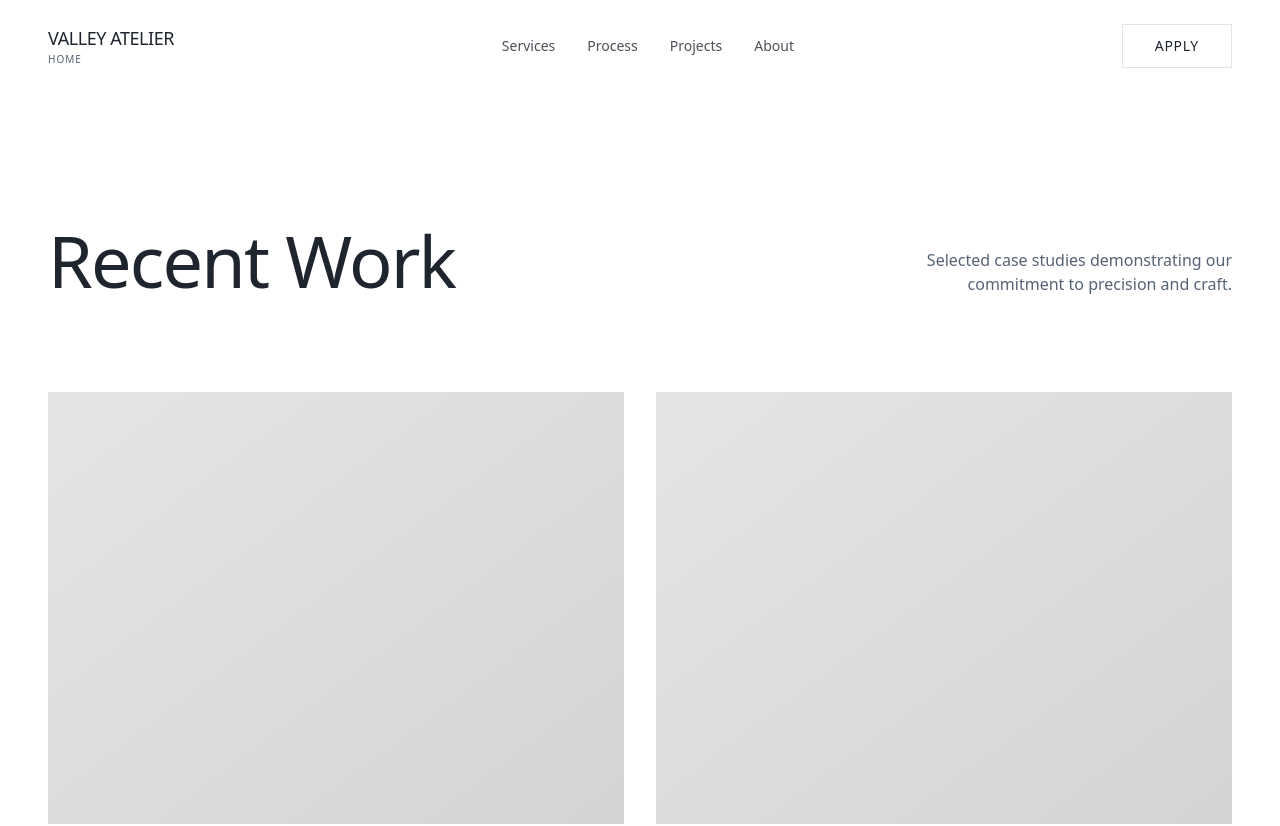
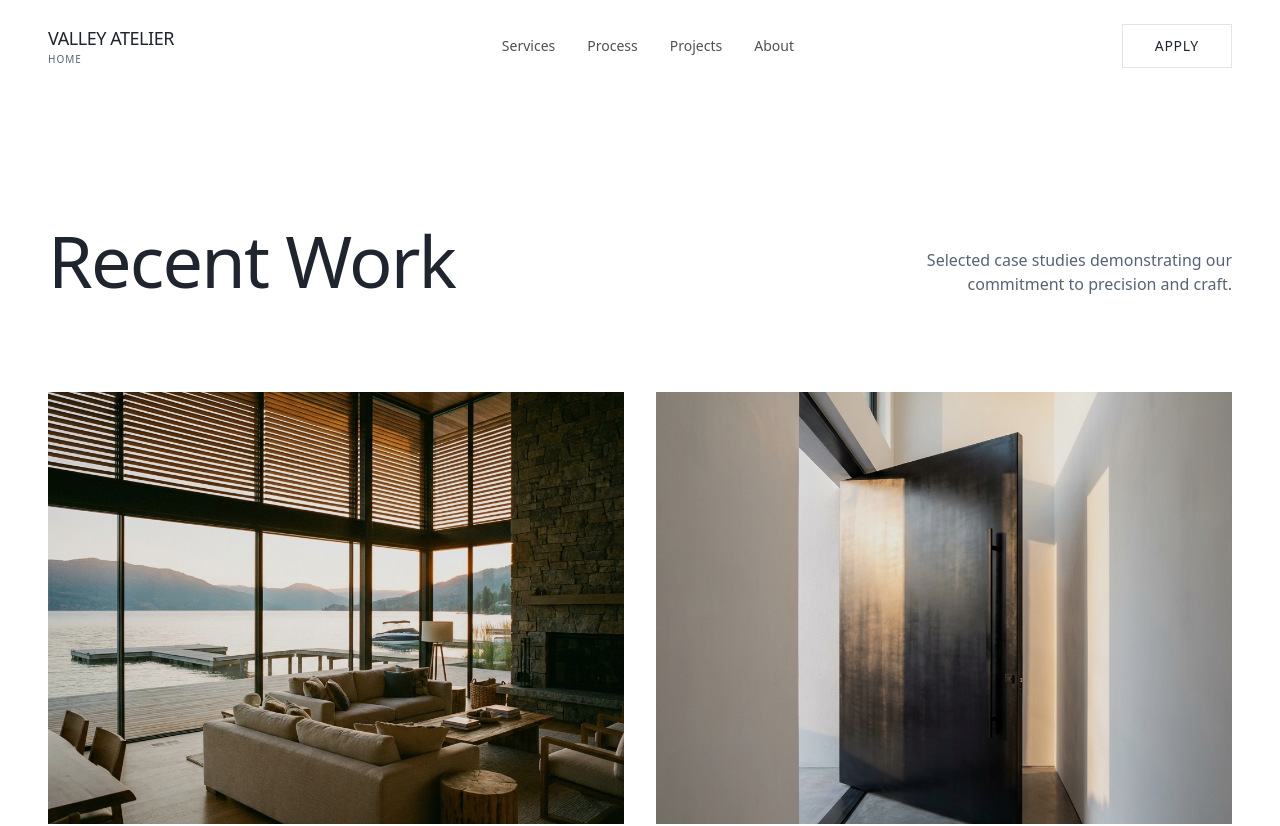
Before and after one commit to Omitted/valley-atelier-home, a Next.js app: page /projects in a window 1280 px wide. Shown: the top 826 px of the page. Built offline with nearby package versions, Linux system fonts and the light colour scheme.

Commit message:
Fix: Add real project data and images to Projects Page

```diff
--- a/app/projects/page.tsx
+++ b/app/projects/page.tsx
@@ -1,6 +1,7 @@
 import { Container } from "@/components/ui/container";
 import { Section } from "@/components/ui/section";
 import Link from "next/link";
+import Image from "next/image";
 
 export const metadata = {
     title: "Projects | Valley Atelier Home",
@@ -22,20 +23,52 @@ export default function ProjectsPage() {
                     </div>
 
                     <div className="grid grid-cols-1 md:grid-cols-2 gap-x-8 gap-y-16">
-                        {[1, 2, 3, 4, 5, 6].map((i) => (
-                            <Link key={i} href="#" className="group block cursor-default">
-                                <div className="aspect-[4/3] bg-muted relative mb-6 overflow-hidden">
-                                    <div className="absolute inset-0 bg-gradient-to-br from-neutral-200 to-neutral-300 group-hover:scale-105 transition-transform duration-700" />
-                                    <div className="absolute inset-0 flex items-center justify-center text-muted-foreground/30 font-light text-lg opacity-0 group-hover:opacity-100 transition-opacity">
-                                        Project Image {i}
-                                    </div>
+                        {[
+                            {
+                                id: 1,
+                                title: "Lakeside Automation",
+                                location: "Guntersville, AL",
+                                image: "/images/lake.jpg",
+                                description: "Full home integration including motorized shades, lighting control, and HVAC automation for a modern lake house."
+                            },
+                            {
+                                id: 2,
+                                title: "Mountain Brook Entry",
+                                location: "Birmingham, AL",
+                                image: "/images/door.jpg",
+                                description: "Custom pivot door automation with bio-metric access control and integrated architectural lighting."
+                            },
+                            {
+                                id: 3,
+                                title: "Estate Security",
+                                location: "Huntsville, AL",
+                                image: "/images/gate.jpg",
+                                description: "Automated driveway gate and perimeter security integration for a private 10-acre estate."
+                            },
+                            {
+                                id: 4,
+                                title: "Hidden Library",
+                                location: "Madison, AL",
+                                image: "/images/special.jpg",
+                                description: "Secret door automation disguised as a bookshelf, revealing a private lounge and workspace."
+                            }
+                        ].map((project) => (
+                            <Link key={project.id} href="/projects/template" className="group block">
+                                <div className="aspect-[4/3] bg-muted relative mb-6 overflow-hidden rounded-sm">
+                                    <Image
+                                        src={project.image}
+                                        alt={project.title}
+                                        fill
+                                        className="object-cover transition-transform duration-700 group-hover:scale-105"
+                                    />
+                                    <div className="absolute inset-0 bg-black/10 group-hover:bg-transparent transition-colors" />
                                 </div>
                                 <div className="flex justify-between items-baseline">
-                                    <h2 className="text-xl font-medium text-foreground">Project Name {i}</h2>
-                                    <span className="text-sm text-muted-foreground uppercase tracking-widest">Location, AL</span>
+                                    <h2 className="text-xl font-medium text-foreground">{project.title}</h2>
+                                    <span className="text-sm text-muted-foreground uppercase tracking-widest">{project.location}</span>
                                 </div>
                                 <p className="mt-2 text-muted-foreground line-clamp-2">
-                                    Brief description of the project scope and outcome. A few lines to give context to the imagery.
+                                    {project.description}
                                 </p>
                             </Link>
                         ))}
```
